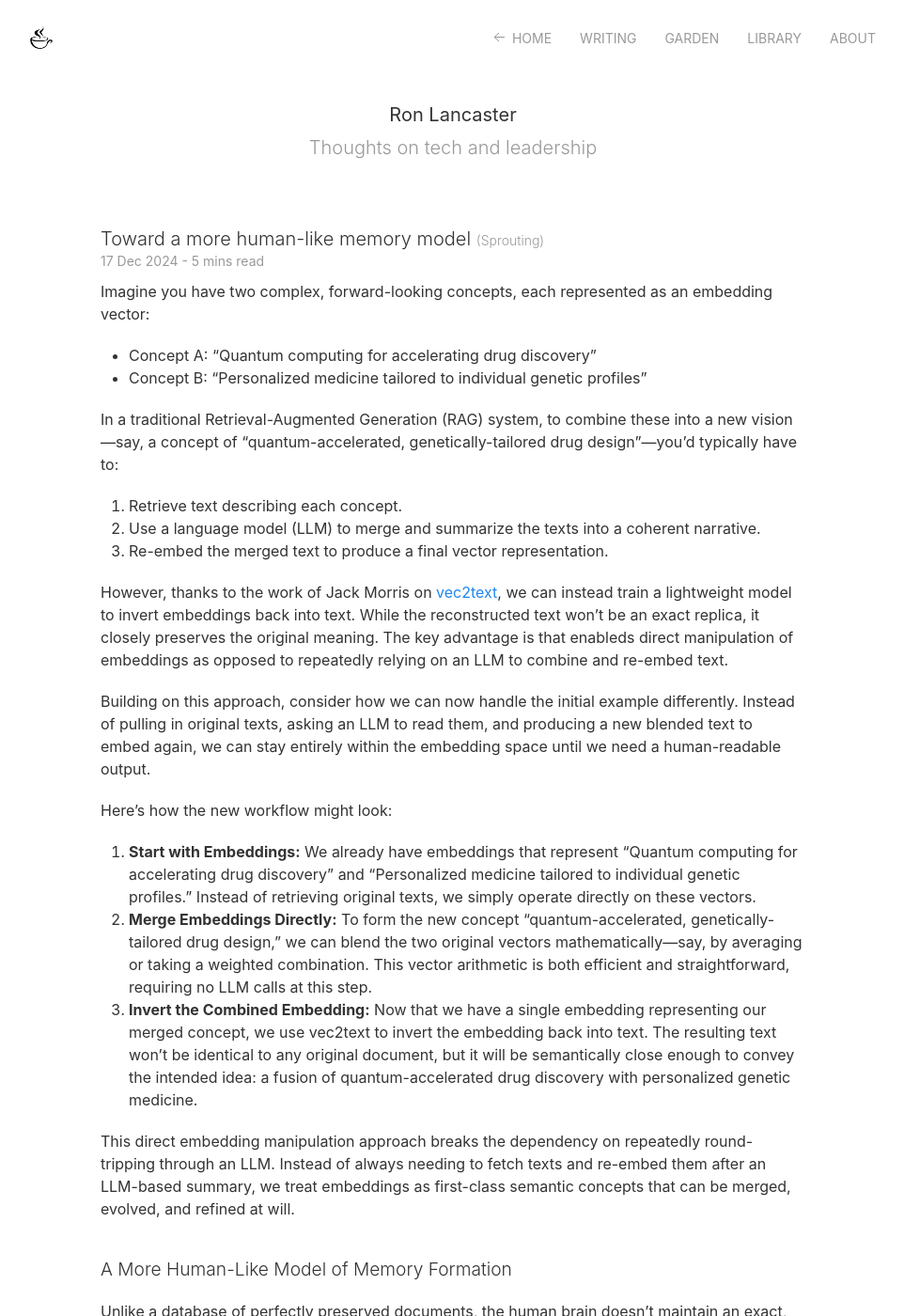
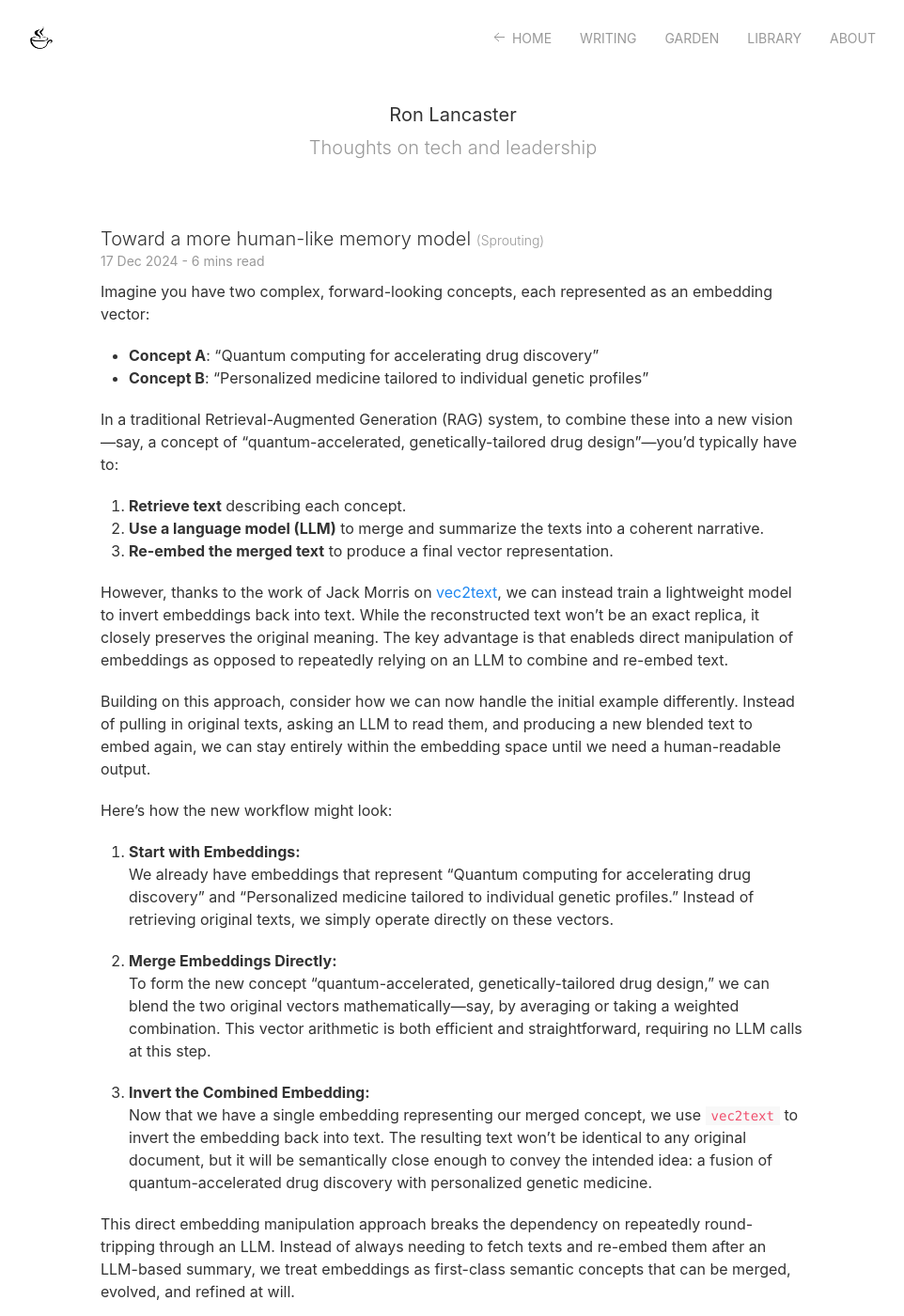
Before and after one commit to nyvyn/nyvyn.github.io, a Jekyll site: the page built from _notes/2024-12-17-lossy-embedding-inversion.markdown, in a window 1280 px wide and 1400 px high. Shown: the whole window at 94% size, without its empty margins (158-1120 px from the left). Built offline with Jekyll 4.4.1, drawn with Linux system fonts in a browser that asks for light colours.

```diff
--- a/_notes/2024-12-17-lossy-embedding-inversion.markdown
+++ b/_notes/2024-12-17-lossy-embedding-inversion.markdown
@@ -7,15 +7,15 @@ status: Sprouting
 
 Imagine you have two complex, forward-looking concepts, each represented as an embedding vector:
 
-* Concept A: “Quantum computing for accelerating drug discovery”
-* Concept B: “Personalized medicine tailored to individual genetic profiles”
+- **Concept A**: “Quantum computing for accelerating drug discovery”
+- **Concept B**: “Personalized medicine tailored to individual genetic profiles”
 
 In a traditional Retrieval-Augmented Generation (RAG) system, to combine these into a new vision—say, a concept of
 “quantum-accelerated, genetically-tailored drug design”—you’d typically have to:
 
-1. Retrieve text describing each concept.
-2. Use a language model (LLM) to merge and summarize the texts into a coherent narrative.
-3. Re-embed the merged text to produce a final vector representation.
+1. **Retrieve text** describing each concept.
+2. **Use a language model (LLM)** to merge and summarize the texts into a coherent narrative.
+3. **Re-embed the merged text** to produce a final vector representation.
 
 However, thanks to the work of Jack Morris on [vec2text](https://github.com/vec2text/vec2text),
 we can instead train a lightweight model to invert embeddings back into text.
@@ -30,20 +30,13 @@ the embedding space until we need a human-readable output.
 Here’s how the new workflow might look:
 
 1. **Start with Embeddings:**
-   We already have embeddings that represent “Quantum computing for accelerating drug discovery” and “Personalized
-   medicine
-   tailored to individual genetic profiles.” Instead of retrieving original texts, we simply operate directly on these
-   vectors.
+   We already have embeddings that represent “Quantum computing for accelerating drug discovery” and “Personalized medicine tailored to individual genetic profiles.” Instead of retrieving original texts, we simply operate directly on these vectors.
+
 2. **Merge Embeddings Directly:**
-   To form the new concept “quantum-accelerated, genetically-tailored drug design,” we can blend the two original
-   vectors
-   mathematically—say, by averaging or taking a weighted combination. This vector arithmetic is both efficient and
-   straightforward, requiring no LLM calls at this step.
+   To form the new concept “quantum-accelerated, genetically-tailored drug design,” we can blend the two original vectors mathematically—say, by averaging or taking a weighted combination. This vector arithmetic is both efficient and straightforward, requiring no LLM calls at this step.
+
 3. **Invert the Combined Embedding:**
-   Now that we have a single embedding representing our merged concept, we use vec2text to invert the embedding back
-   into text. The resulting text won’t be identical to any original document, but it
-   will be semantically close enough to convey the intended idea: a fusion of quantum-accelerated drug discovery with
-   personalized genetic medicine.
+   Now that we have a single embedding representing our merged concept, we use `vec2text` to invert the embedding back into text. The resulting text won’t be identical to any original document, but it will be semantically close enough to convey the intended idea: a fusion of quantum-accelerated drug discovery with personalized genetic medicine.
 
 This direct embedding manipulation approach breaks the dependency on repeatedly round-tripping through an LLM. Instead
 of always needing to fetch texts and re-embed them after an LLM-based summary, we treat embeddings as first-class
@@ -104,19 +97,13 @@ text) versus the lossy inversion-based approach (reconstructing text from embedd
 ## Benefits of Embedding-Level Operations:
 
 - **Efficiency:**
-  Direct manipulation of embeddings is faster than invoking an LLM to merge texts, because vector arithmetic is
-  computationally simple. By limiting LLM usage to when human-readable output is required, you can reduce latency and
-  computational overhead.
+  Direct manipulation of embeddings is faster than invoking an LLM to merge texts, because vector arithmetic is computationally simple. By limiting LLM usage to when human-readable output is required, you can reduce latency and computational overhead.
+
 - **Semantic Flexibility:**
-  Instead of being constrained by specific source texts at the time of merging, you can explore and experiment with new
-  conceptual territories quickly. You might weight one concept more heavily than another or combine multiple embeddings
-  to
-  form complex, nuanced ideas without ever needing to regenerate intermediate texts.
+  Instead of being constrained by specific source texts at the time of merging, you can explore and experiment with new conceptual territories quickly. You might weight one concept more heavily than another or combine multiple embeddings to form complex, nuanced ideas without ever needing to regenerate intermediate texts.
+
 - **Reduced Dependence on Exact Source Text:**
-  While the inversion from embedding to text is not perfectly faithful, in many scenarios—particularly those focused on
-  brainstorming, conceptual exploration, or generating new ideas—highly accurate replication of the original text isn’t
-  necessary. The approximate text reconstructed from the combined embedding can be good enough to communicate novel
-  insights.
+  While the inversion from embedding to text is not perfectly faithful, in many scenarios—particularly those focused on brainstorming, conceptual exploration, or generating new ideas—highly accurate replication of the original text isn’t necessary. The approximate text reconstructed from the combined embedding can be good enough to communicate novel insights.
 
 ## Trade-offs and Considerations:
 
```
